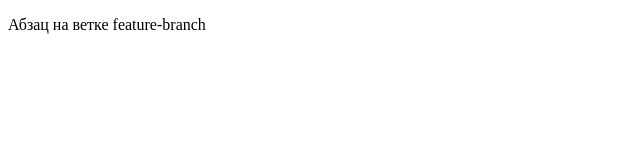
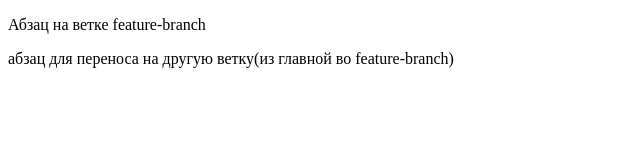
Before and after one commit to zonkytm/my-git-repo, a plain HTML site: page index.html in a window 1280 px wide. Shown: the whole page, without its empty margins (0-640 px from the left). Drawn offline with Linux system fonts and the light colour scheme.

Commit message:
Добавил изменения на ветке feature-X

```diff
--- a/index.html
+++ b/index.html
@@ -8,5 +8,6 @@
 </head>
 <body>
 <p>Абзац на ветке feature-branch</p>
+абзац для переноса на другую ветку(из главной во feature-branch)
 </body>
 </html>
```
Also changed, not shown: 1 other file.
